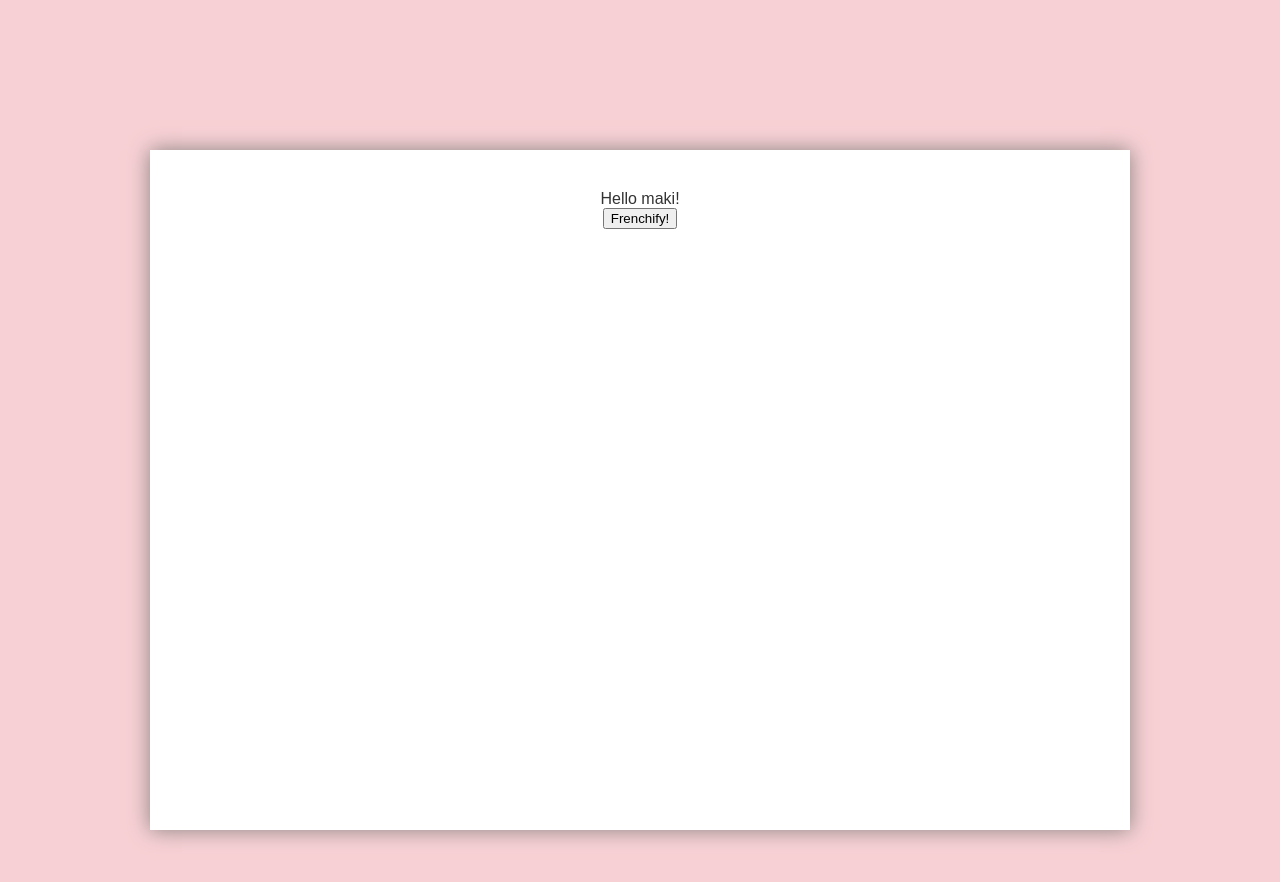
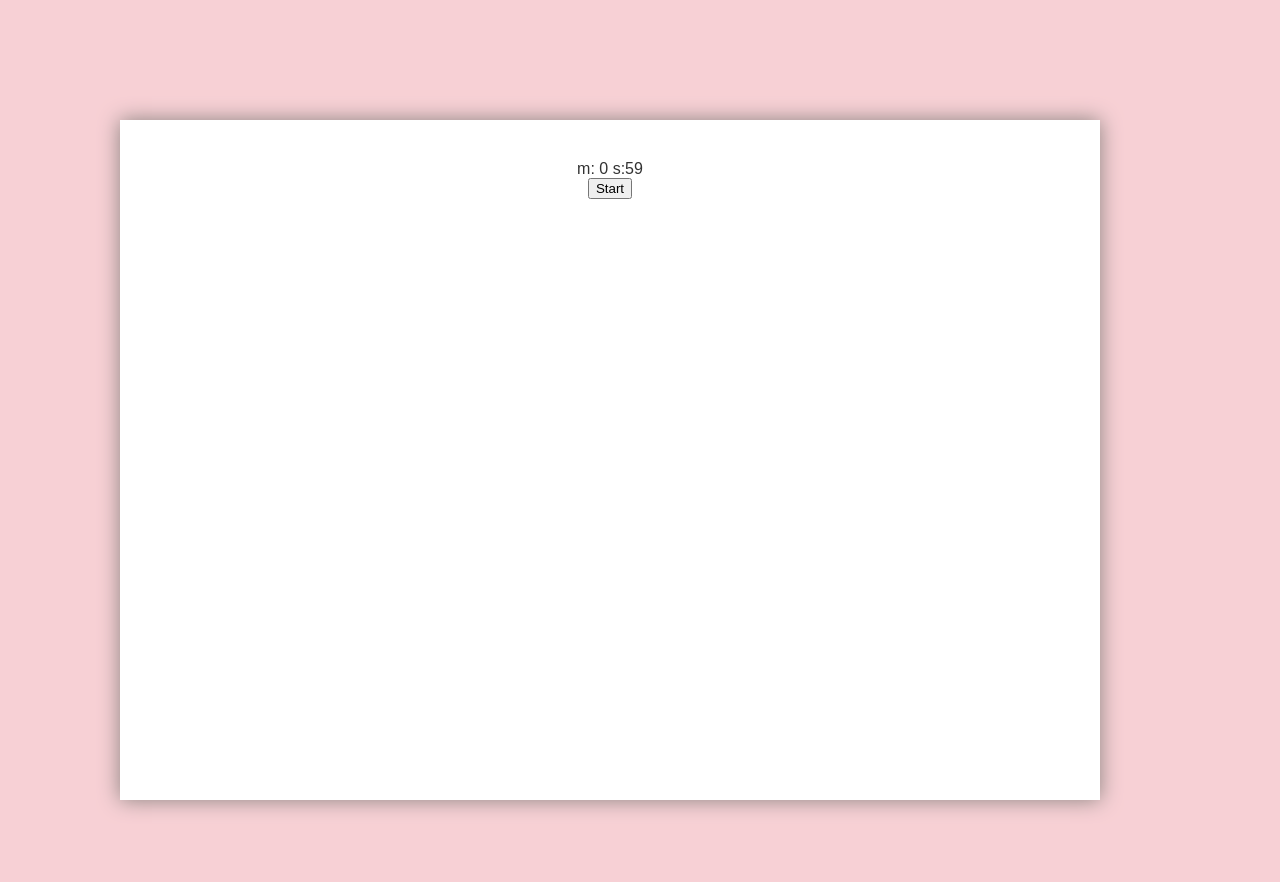
Before and after one commit to risamaki/pomomaki, a React (Create React App) app: page / in a window 1280 px wide. Shown: the top 882 px of the page. Built offline with nearby package versions, Linux system fonts and the light colour scheme.

Commit message:
Made new WorkingTimer Component that lives within PomomakiTimer; Timer works up to 59 seconds, need to adapt for minutes (Issue #2)

```diff
--- a/src/App.js
+++ b/src/App.js
@@ -1,6 +1,6 @@
 import React from 'react';
 import './App.css';
-import Pomomaki from './Pomomaki'
+import PomomakiTimer from './PomomakiTimer'
 
 // App Component should remain a littlel more specialized and exist really
 // only to contain our application itself
@@ -8,7 +8,7 @@ import Pomomaki from './Pomomaki'
 const App = () => {
   return (
     <div className="App">
-      <Pomomaki name="maki"/>
+      <PomomakiTimer name="maki"/>
     </div>
   );
 };
--- a/src/Pomomaki.js
+++ /dev/null
@@ -1,34 +0,0 @@
-import React, { Component } from 'react';
-import './Pomomaki.css'
-
-class Pomomaki extends Component {
-
-    constructor(props) {
-        super(props);
-        this.state = { greeting: 'Hello'};
-        // in ES2016 for classes with react Componenets:
-        // any events that need to acess any internal object details needs to be
-        // explicitly bound to that instance of the component
-        // ie. this.frencify doesnt know what "this" refers to in this.setState
-        // this line says "any time you see a reference to this inside of the
-        // frenchify function, specfically refer to ME"
-        this.frenchify = this.frenchify.bind(this);
-    };
-
-    render() {
-        return (
-            <div className="Pomomaki"> {this.state.greeting} {this.props.name}!
-                <br/>
-                <button onClick={this.frenchify}> Frenchify! </button>
-            </div>
-        );
-    };
-
-    frenchify() {
-        // any state changes NEED to happen via the this.setState function
-        // you cannot modifty the state object inside of a class directly
-        this.setState({greeting : 'Bonjour'});
-    }
-};
-
-export default Pomomaki;
--- a/src/Pomomaki.css
+++ b/src/PomomakiTimer.css
@@ -1,9 +1,10 @@
-.Pomomaki {
+.PomomakiTimer {
   text-align: center;
   background: white;
   color: #333;
   height:600px;
-  margin: 150px;
+  width: 900px;
+  margin: 120px;
   padding: 40px;
   box-shadow: 0 0 20px #8A837F;
 }
--- /dev/null
+++ b/src/PomomakiTimer.js
@@ -0,0 +1,16 @@
+import React, { Component } from 'react';
+import './PomomakiTimer.css'
+import WorkingTimer from './WorkingTimer'
+
+class PomomakiTimer extends Component {
+
+    render() {
+        return (
+            <div className="PomomakiTimer">
+               <WorkingTimer/>
+            </div>
+        );
+    };
+};
+
+export default PomomakiTimer;
--- /dev/null
+++ b/src/WorkingTimer.js
@@ -0,0 +1,75 @@
+import React, { Component } from 'react';
+import './WorkingTimer.css'
+
+// PROPS are properties inside of a React component that are passed in from somewhere (generally the parent)
+// components use these to talk to each other
+
+// STATE used to help the component react to data that doesn't come from a parent componenet (user input for ex)
+// componenet's state can be passed down to it's own children as a prop
+
+class WorkingTimer extends Component {
+
+    // to set up an initial internal state
+    constructor(props) {
+        super(props); // calls out to parent constructor
+        this.state = { time: {}, seconds: 59};
+        this.timer = 0;
+        this.startTimer = this.startTimer.bind(this);
+        this.countDown = this.countDown.bind(this);
+    };
+
+    secondsToTime(secs) {
+        let hours = Math.floor(secs / (60 * 60));
+
+        let divisor_for_minutes = secs % (60 * 60);
+        let minutes = Math.floor(divisor_for_minutes / 60);
+
+        let divisor_for_seconds = divisor_for_minutes % 60;
+        let seconds = Math.ceil(divisor_for_seconds);
+
+        let obj = {
+            "h": hours,
+            "m": minutes,
+            "s": seconds
+        };
+
+        return obj;
+    }
+
+    componentDidMount() {
+        let timeLeftVar = this.secondsToTime(this.state.seconds);
+        this.setState({time: timeLeftVar});
+    }
+
+    startTimer() {
+        if (this.timer == 0) {
+            this.timer = setInterval(this.countDown, 1000);
+        }
+    }
+
+    countDown() {
+        // Remove one second, set state so re-render happens
+        let seconds = this.state.seconds - 1;
+        this.setState({
+            time: this.secondsToTime(seconds),
+            seconds:seconds,
+        });
+
+        // Check if we're at zero
+        if (seconds == 0) {
+            clearInterval(this.timer);
+        }
+    }
+
+    render() {
+        return (
+            <div className="WorkingTimer">
+                m: {this.state.time.m} s:{this.state.time.s}
+                <br/>
+                <button onClick={this.startTimer}>Start</button>
+            </div>
+        );
+    };
+};
+
+export default WorkingTimer;
```
Also changed, not shown: src/WorkingTimer.css (added).
